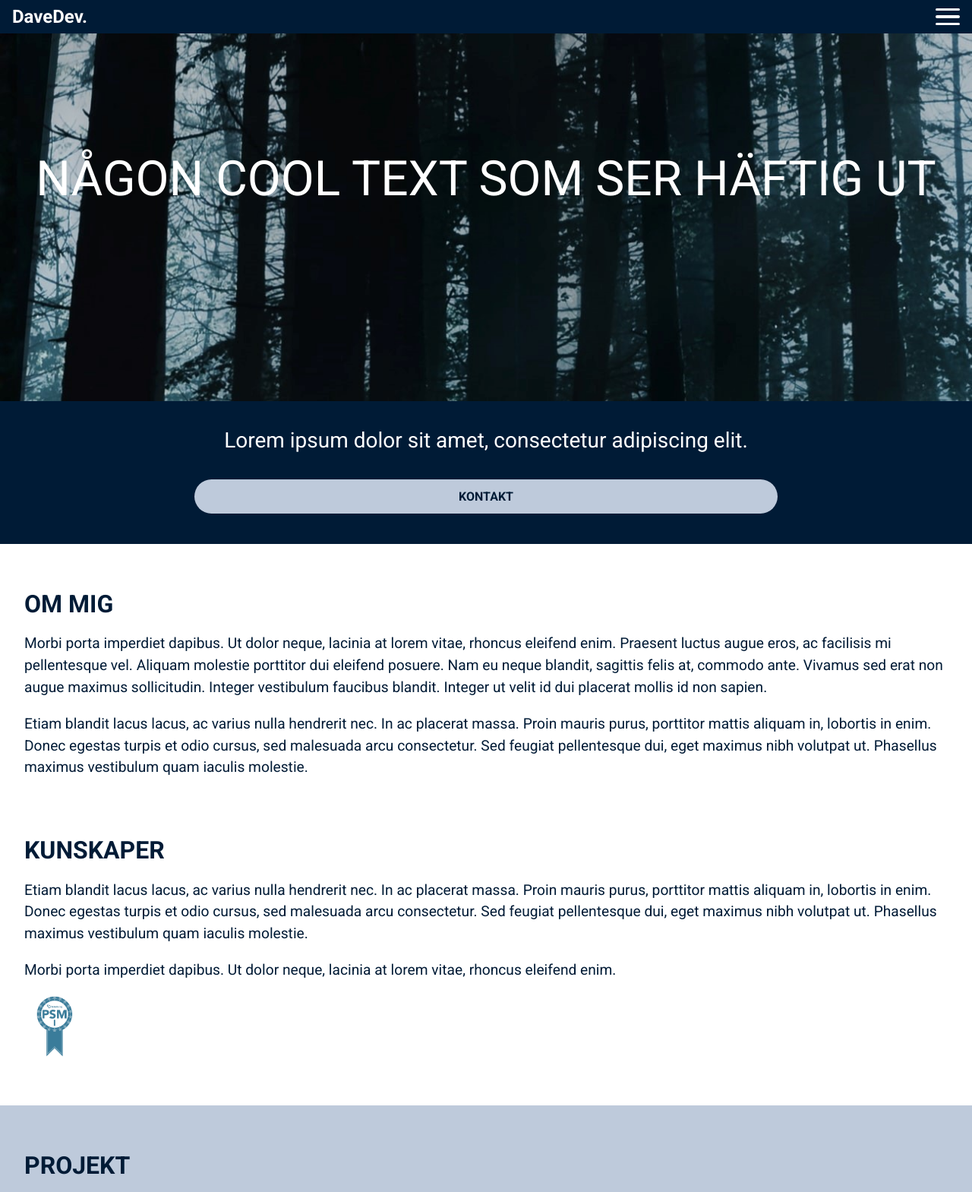
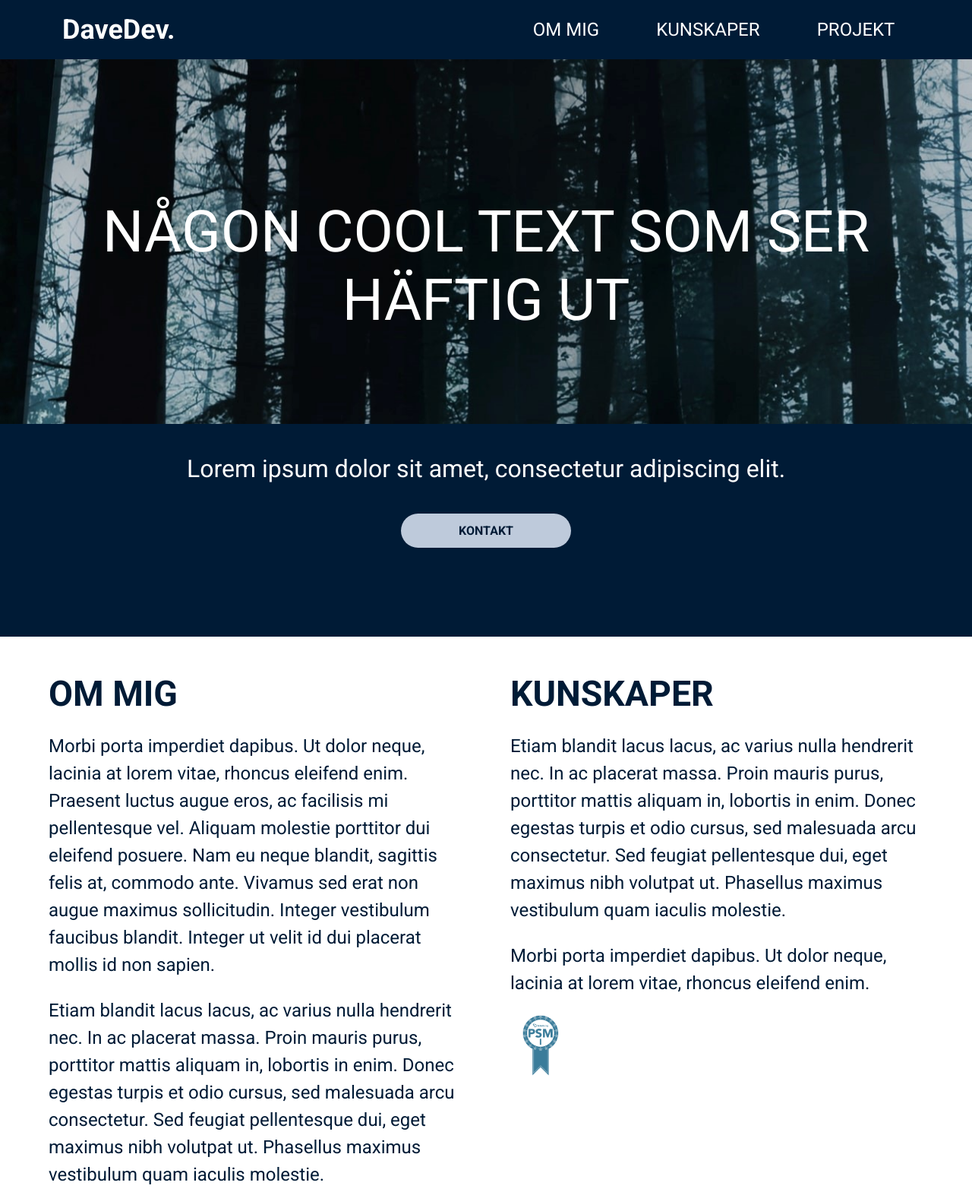
Before and after one commit to Daudi88/exam1, a plain HTML site: page index.html in a window 1280 px wide. Shown: the top 1569 px of the page at 76% size. Drawn offline with Linux system fonts and the light colour scheme.

Commit message:
lagt till lite responsivitet för allt utom hero i grid

```diff
--- a/index.html
+++ b/index.html
@@ -20,9 +20,6 @@
             </div>
             <ul class="nav-menu">
                 <li>
-                    <a class="nav-link" href="#" onclick="hamburgerMenu()">Hem</a>
-                </li>
-                <li>
                     <a class="nav-link" href="#about" onclick="hamburgerMenu()">Om mig</a>
                 </li>
                 <li>
@@ -36,6 +33,7 @@
 
         <section class="hero">
             <h1>Någon cool text som ser häftig ut</h1>
+            <div class="rect"></div>
             <div class="hero-rectangle">
                 <h3>Lorem ipsum dolor sit amet, consectetur adipiscing elit.</h3>
                 <a class="btn" href="mailto:david.strom88@gmail.com">Kontakt</a>
@@ -43,6 +41,7 @@
         </section>
     </header>
     <main>
+
         <section class="about" >
             <article class="description" id="about">
                 <h2>Om mig</h2>
@@ -56,11 +55,13 @@
                 <img src="img/psmi.png" alt="scrum badge" class="badge">
             </article>
         </section>
+
         <section class="projects" id="projects">
             <article class="description">
                 <h2>Projekt</h2>
                 <p>Etiam blandit lacus lacus, ac varius nulla hendrerit nec. In ac placerat massa. Proin mauris purus, porttitor mattis aliquam in, lobortis in enim. Donec egestas turpis et odio cursus, sed malesuada arcu consectetur. Sed feugiat pellentesque dui, eget maximus nibh volutpat ut. Phasellus maximus vestibulum quam iaculis molestie.</p>
             </article>
+            <div class="projects-examples">
                 <div class="calculator project">
                     <div class="calc-display">0</div>
                         <button class="calc-btn clear"><div>Ac</div></button>
@@ -99,6 +100,7 @@
                         </div>
                         <div class="weather-location">
                             <p>-</p>
+                        </div>
                     </div>
                 </div>
             </div>
--- a/style.css
+++ b/style.css
@@ -35,12 +35,14 @@ header {
     background-color: var(--clr-primary);
     display: flex;
     align-items: center;
-    padding: 0.5em 1em;
+    padding: 0 1em;
     position: relative;
 }
 
 .navbar h2 {
     margin: 0;
+    font-size: clamp(1.5rem, 0.25rem + 3vw, 2.25rem);
+    padding: 0.5em;
 }
 
 .hamburger {
@@ -93,7 +95,8 @@ header {
     text-decoration: none;
     color: var(--clr-primary);
     text-transform: uppercase;
-    padding: 0.5em 1em;
+    padding: 0.5em clamp(1em, 0.5em + 2vw, 3em);
+    font-size: clamp(1rem, 2.5vw, 1.5rem);
 }
 
 .nav-link:hover,
@@ -106,6 +109,34 @@ header {
     transition: 0.3s;
 }
 
+@media screen and (min-width: 750px) {
+    .navbar {
+        padding-inline: 4em;
+    }
+
+    .hamburger {
+        display: none;
+    }
+
+    .nav-menu {
+        display: flex;
+        position: relative;
+        left: 0;
+        top: 0;
+        margin: 0;
+        justify-content: flex-end;
+        background-color: transparent;
+    }
+
+    .nav-menu li {
+        margin: 0;
+    }
+
+    .nav-link {
+        color: var(--clr-secondary);
+    }
+}
+
 /* Hero */
 .hero {
     display: flex;
@@ -114,14 +145,14 @@ header {
     background: url(img/forest-medium.jpg);
     background-size: cover;
     background-position: right;
-    min-height: calc(90vh - 3em);
+    min-height: 95vh;
     position: relative;
 }
 
 .hero h1 {
     text-transform: uppercase;
     font-weight: normal;
-    font-size: clamp(3rem, 1.5rem + 5vw, 4rem);
+    font-size: clamp(3rem, 0.75rem + 5vw, 6rem);
     text-align: center;
     padding: 0.4em;
     margin-block: 2em;
@@ -133,12 +164,13 @@ header {
     text-align: center;
     bottom: 0;
     width: 100%;
+    min-height: 35vh;
 }
 
 .hero h3 {
     font-weight: normal;
-    font-size: 1.75rem;
-    padding: 1.25em;
+    font-size: clamp(1.75rem, 0.5rem + 2vw, 2rem);
+    padding-top: 1.25em;
     margin: 0;
 }
 
@@ -151,9 +183,9 @@ header {
     text-transform: uppercase;
     padding: 0.8em 1.5em;
     border-radius: 1.5em;
-    width: 60%;
+    width: 14em;
     font-weight: bold;
-    margin-bottom: 2.5em;
+    margin-block: 2.5em;
 }
 
 .btn:hover,
@@ -161,6 +193,38 @@ header {
     background-color: var(--clr-accent);
     color: var(--clr-secondary);
 }
+
+/* @media screen and (min-width: 750px) {
+    .hero {
+        display: grid;
+        grid-template-columns: 1fr 4fr 1.5fr 8fr;
+        grid-template-rows: 1fr 6fr 6fr 3fr;
+    }
+
+    .hero h1 {
+        grid-column: 2 / 4;
+        grid-row: 2;
+        text-align: start;
+        margin: 0;
+        padding: 3rem;
+        z-index: 2;
+    }
+
+    .rect {
+        grid-column: 2;
+        grid-row: 2 / 4;
+        background-color: var(--clr-primary);
+    }
+
+    .hero-rectangle {
+        position: relative;
+        background-color: transparent;
+        z-index: 2;
+        grid-column: 2;
+        grid-row: 3;
+        padding: 1em;
+    }
+} */
 
 /* Main */
 .about {
@@ -187,15 +251,23 @@ header {
     padding-block: 1.75em;
 }
 
+.description h2 {
+    font-size: clamp(2rem, 0.5rem + 3vw, 3rem);
+}
+
+.description p {
+    font-size: clamp(1.2rem, 0.3rem + 2vw, 1.5rem);
+}
+
 .badge {
     width: 5em;
 }
 
+/* Projekt*/
 .projects {
     padding: 2em;
 }
 
-/* Projekt*/
 .project {
     min-height: 28em;
     min-width: 15em;
@@ -288,6 +360,7 @@ header {
     margin-block: 3em;
     padding-bottom: 3.8em;
     display: block;
+    width: 20em;
 }
 
 .weather p {
@@ -351,6 +424,53 @@ header {
     padding-bottom: 2em;
 }
 
+@media screen and (min-width: 700px) {
+    .description {
+        width: 70ch;
+        margin-inline: auto;
+    }
+}
+
+@media screen and (min-width: 1000px) {
+    .about,
+    .projects-examples {
+        display: flex;
+        justify-content: center;
+    }
+
+    .description {
+        padding: 1em 2em;
+        width: 80ch;
+    }
+
+    .calculator,
+    .weather {
+        margin: 1em 3em;
+    }
+}
+
+@media screen and (min-width: 1600px) {
+    .about {
+        gap: 6em;
+    }
+
+    .description {
+        margin: 0;
+    }
+
+    .projects {
+        display: flex;
+        justify-content: center;
+    }
+
+    .projects .description {
+        text-align: start;
+        padding: 1em 3em;
+        width: 80ch;
+        margin: 0;
+    }
+}
+
 /* Footer */
 footer {
     background-color: var(--clr-primary);
@@ -373,3 +493,10 @@ footer {
 .social-link:focus {
     opacity: 1;
 }
+
+@media screen and (min-width: 1600px) {
+    footer {
+        justify-content: flex-start;
+        padding-left: 5em;
+    }
+}
```
Lines whose indentation alone changed are shown as unchanged.
